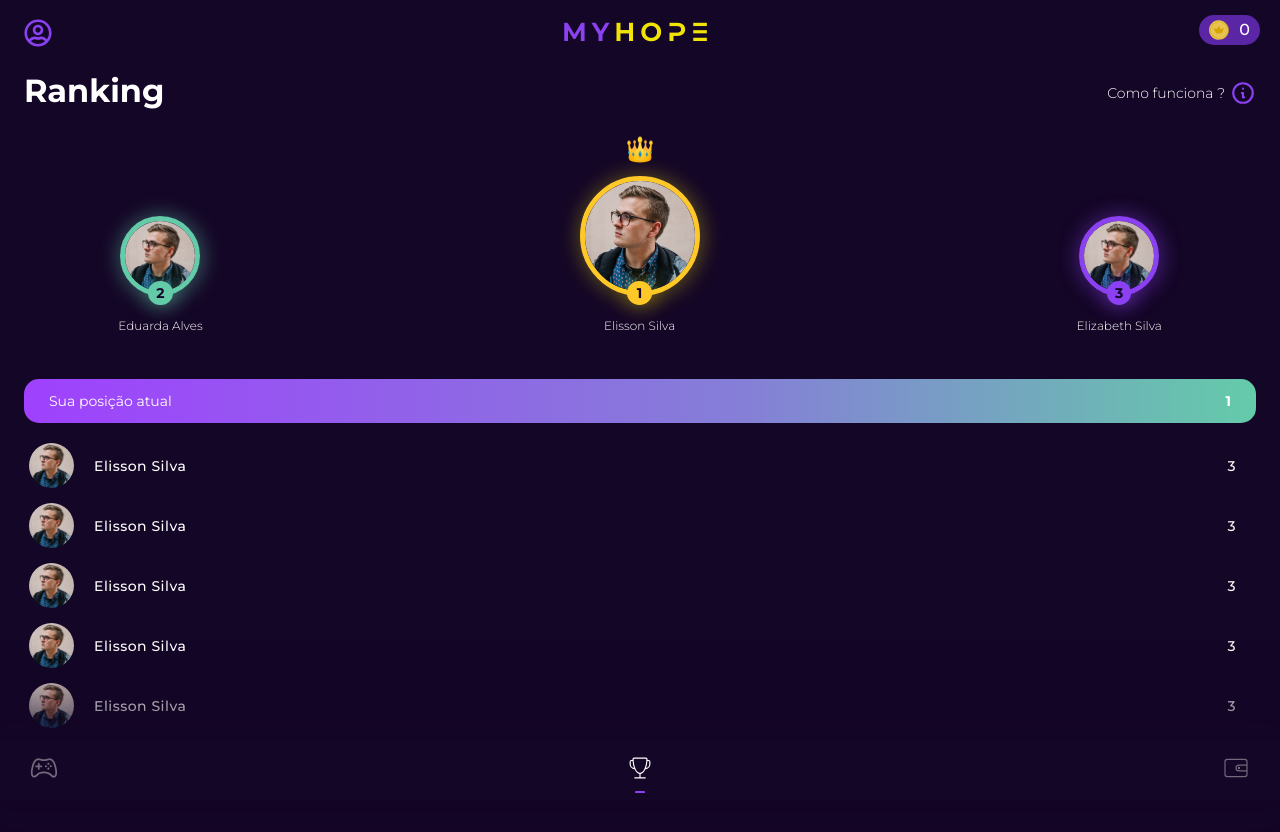
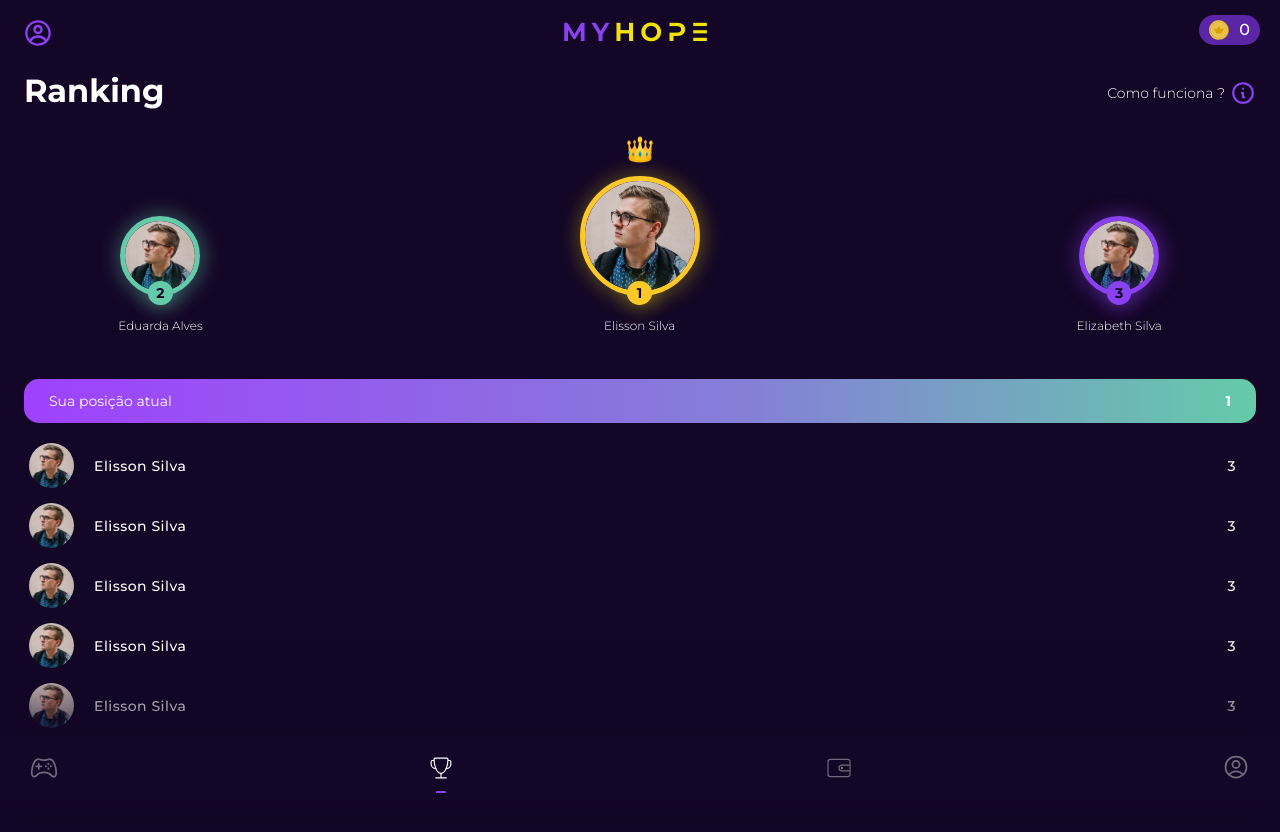
Before and after one commit to elissonalvesilva/myhope, a React (Create React App) app in the folder front/: page /ranking in a window 1280 px wide. Shown: the top 832 px of the page. Built offline with nearby package versions, Linux system fonts and the light colour scheme.

Commit message:
feat: navigate to profiel

```diff
--- a/front/src/components/Footer/index.js
+++ b/front/src/components/Footer/index.js
@@ -1,5 +1,5 @@
 import { NavLink } from "react-router-dom";
-
+import { HiOutlineUserCircle } from 'react-icons/hi2';
 import { IoGameControllerOutline } from 'react-icons/io5';
 import { CiTrophy } from 'react-icons/ci';
 import { CiWallet } from 'react-icons/ci';
@@ -46,6 +46,16 @@ export default function Footer() {
             <CiWallet/>
           </NavLink>
         </MenuItem>
+        <MenuItem className='profile'>
+          <NavLink
+            to='/profile'
+            className={({ isActive }) =>
+              isActive ? activeClassName : 'inactive'
+            }
+          >
+            <HiOutlineUserCircle/>
+          </NavLink>
+        </MenuItem>
       </Menu>
     </Content>
   )
--- a/front/src/components/Footer/style.js
+++ b/front/src/components/Footer/style.js
@@ -44,6 +44,14 @@ const MenuItem = styled.li`
       border-radius: 1px;
     }
   }
+  &.profile a {
+    position: relative;
+    top: -3px;
+
+    &::after {
+      bottom: -25px;
+    }
+  }
 `
 
 export {
--- a/front/src/components/Profile/index.js
+++ b/front/src/components/Profile/index.js
@@ -1,11 +1,17 @@
-import { FaRegUserCircle } from 'react-icons/fa'
+import { useNavigate } from 'react-router-dom';
+import { CgProfile } from 'react-icons/cg';
 import { User } from "./style";
 
 
 export default function Profile() {
+  const navigate = useNavigate();
   return (
-    <User>
-      <FaRegUserCircle/>
+    <User onClick={
+      () => {
+        navigate('/profile');
+      }
+    }>
+      <CgProfile/>
     </User>
   )
 }
--- /dev/null
+++ b/front/src/pages/Profile/index.js
@@ -0,0 +1,9 @@
+import Container from "../../components/Container";
+
+export default function Profile() {
+  return (
+    <Container>
+
+    </Container>
+  )
+}
--- a/front/src/routes/Routes.js
+++ b/front/src/routes/Routes.js
@@ -1,6 +1,7 @@
 import { Routes, Route } from "react-router-dom";
 
 import Login from '../pages/Login';
+import Profile from "../pages/Profile";
 import Quiz from "../pages/Quiz";
 import Ranking from "../pages/Ranking";
 import Signup from "../pages/Signup";
@@ -14,6 +15,7 @@ export default function AppRoutes() {
       <Route element={<Ranking />} path="/ranking" />
       <Route element={<Wallet />} path="/wallet" />
       <Route element={<Quiz />} path="/quiz" />
+      <Route element={<Profile />} path="/profile" />
     </Routes>
   )
 }
```
Also changed, not shown: front/src/pages/Profile/style.js (added).
